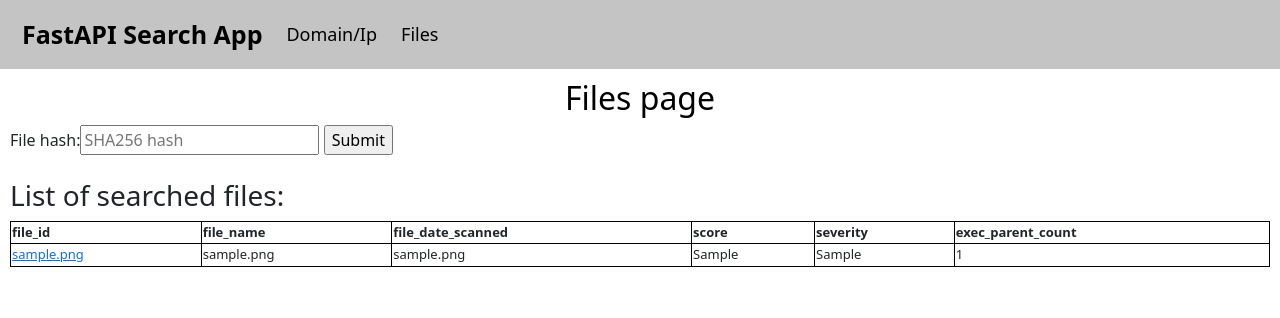
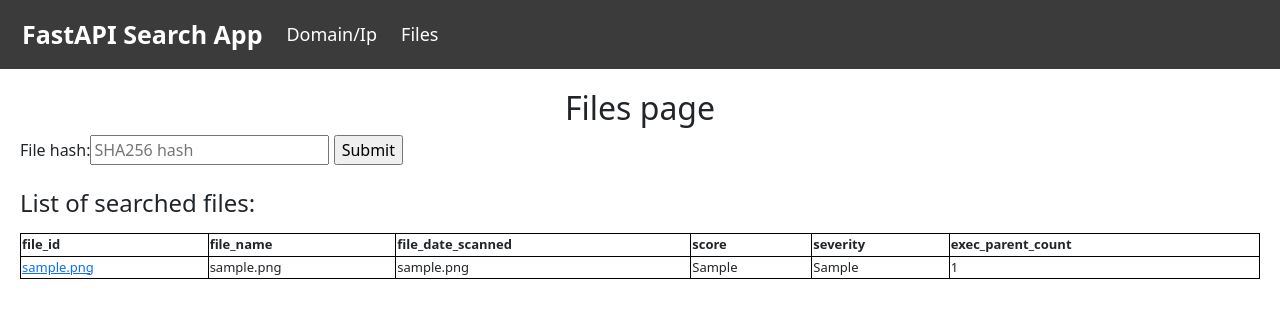
Before and after one commit to tyse-2001/fis_fastapi_repo, a Django app: page /fastapi_table/files/ in a window 1280 px wide. Shown: the top 318 px of the page. Run offline with Django 3.2, Linux system fonts and the light colour scheme; tables that the repository leaves empty hold one stand-in row (values such as "Sample post").

Commit message:
Minor html and css changes

```diff
--- a/fis_django/fastapi_table/static/fastapi_table/style.css
+++ b/fis_django/fastapi_table/static/fastapi_table/style.css
@@ -1,13 +1,11 @@
-h2 {
-  color: black;
+div.main-body{
+  margin: 20px;
 }
-
-div.main-body{
-  margin: 10px;
-}
-
 div.page_name{
   text-align: center;
+}
+.table-header{
+  margin-bottom: 15px;
 }
 
 /* Table CSS */
@@ -39,12 +37,12 @@ th, td {
 /* Page Header CSS */
 .header {
   overflow: hidden;
-  background-color: #c4c4c4;
+  background-color: #3b3b3b;
   padding: 10px 10px;
 }
 .header a {
   float: left;
-  color: black;
+  color: white;
   text-align: center;
   padding: 12px;
   text-decoration: none;
--- a/fis_django/fastapi_table/templates/fastapi_table/domain_ip_page.html
+++ b/fis_django/fastapi_table/templates/fastapi_table/domain_ip_page.html
@@ -19,7 +19,7 @@
             </form>
             <br>
             {% if json %}
-                <h3>domain_ip table values</h3>
+                <h4 class="table-header">domain_ip table values</h4>
                 <table>
                     <tr>
                         {% for key in json.keys %}
@@ -34,7 +34,7 @@
                 </table>
                 <br>
                 <br>
-                <h3>referrer_files table values</h3>
+                <h4 class="table-header">referrer_files table values</h4>
                 <div class="table_container">
                     <table>
                         <tr>
@@ -63,7 +63,7 @@
                 </div>
                 <br>
                 <br>
-                <h3>communicating_files table values</h3>
+                <h4 class="table-header">communicating_files table values</h4>
                 <div class="table_container">
                     <table>
                         <tr>
--- a/fis_django/fastapi_table/templates/fastapi_table/domain_ip_search.html
+++ b/fis_django/fastapi_table/templates/fastapi_table/domain_ip_search.html
@@ -17,7 +17,7 @@
                 <input type="submit" value="Submit">
             </form>
             <br>
-            <h3>List of searched domains/ips:</h3>
+            <h4 class="table-header">List of searched domains/ips:</h4>
             <table>
                 <tr>
                     <th>object_id</th>
--- a/fis_django/fastapi_table/templates/fastapi_table/files_page.html
+++ b/fis_django/fastapi_table/templates/fastapi_table/files_page.html
@@ -19,7 +19,7 @@
             </form>
             <br>
             {% if json %}
-                <h3>files table values</h3>
+                <h4 class="table-header">files table values</h4>
                 <table>
                     <tr>
                         {% for key in json.keys %}
@@ -34,7 +34,7 @@
                 </table>
                 <br>
                 <br>
-                <h3>execution_parents table values</h3>
+                <h4 class="table-header">execution_parents table values</h4>
                 <div class="table_container">
                     <table>
                         <tr>
--- a/fis_django/fastapi_table/templates/fastapi_table/files_search.html
+++ b/fis_django/fastapi_table/templates/fastapi_table/files_search.html
@@ -17,7 +17,7 @@
                 <input type="submit" value="Submit">
             </form>
             <br>
-            <h3>List of searched files:</h3>
+            <h4 class="table-header">List of searched files:</h4>
             <table>
                 <tr>
                     <th>file_id</th>
```
